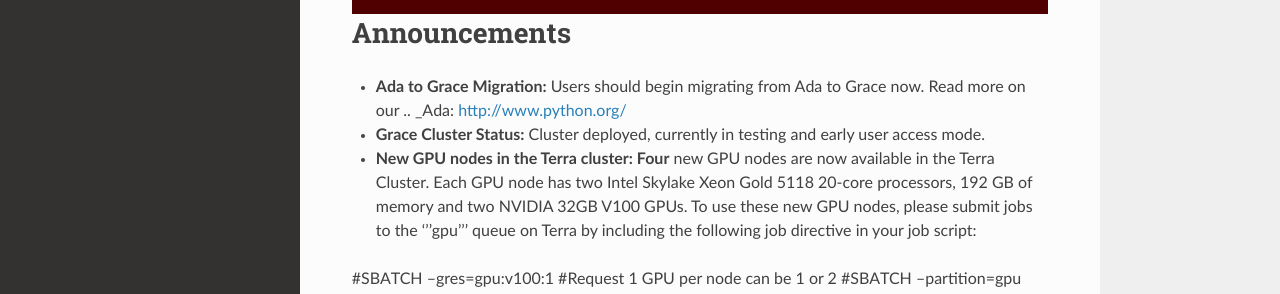
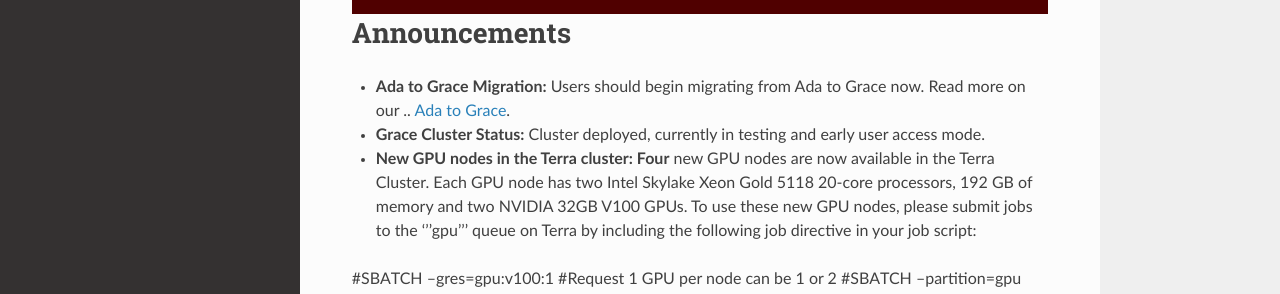
Before and after one commit to EmmanuelDej/rtd-tutorial, a Sphinx documentation site: the page built from docs/index.rst, in a window 1280 px wide. Shown: the part 164-458 px from the top of the page. Built offline with Sphinx 7.4.7 and the Read the Docs theme 2.0.0, drawn with Linux system fonts in a browser that asks for light colours.

Commit message:
Update index.rst

```diff
--- a/docs/index.rst
+++ b/docs/index.rst
@@ -13,7 +13,7 @@
 **Announcements**
 ================
 
-* **Ada to Grace Migration:** Users should begin migrating from Ada to Grace now. Read more on our .. _Ada: http://www.python.org/
+* **Ada to Grace Migration:** Users should begin migrating from Ada to Grace now. Read more on our .. `Ada to Grace <http://www.python.org/>`_.
 
 * **Grace Cluster Status:** Cluster deployed, currently in testing and early user access mode.
 
```
